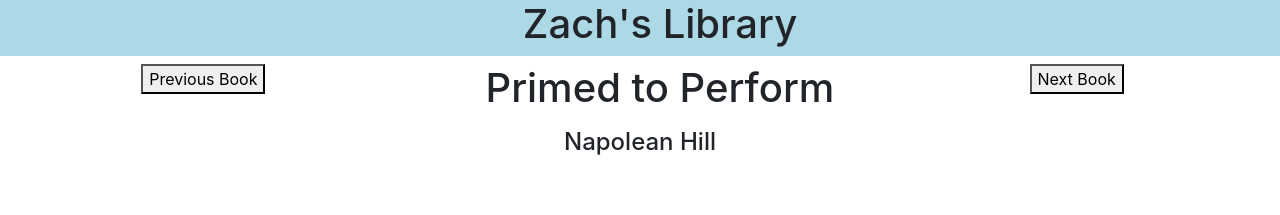
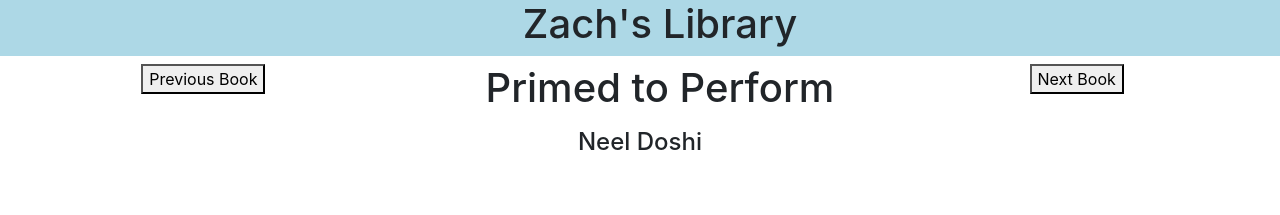
Before and after one commit to InksterZachary/ReactMusicLibrary, a React (Create React App) app: page / in a window 1280 px wide. Shown: the top 215 px of the page. Built offline with nearby package versions, Linux system fonts and the light colour scheme.

Commit message:
Created new 2 new folders in components tab: BookViewer- Holds logic used for displaying the buttons and book info on page(called in app.jsx) Book- Will hold styling for individual books.

```diff
--- /dev/null
+++ b/src/components/BookViewer/bookViewer.jsx
@@ -0,0 +1,20 @@
+import React from 'react';
+
+function BookViewer(props){
+    return(
+        <div className="row row-spacer">
+            <div className="col-md-4">
+                <button onClick={() => props.previousBook()}>Previous Book</button>
+            </div>
+            <div className="col-md-4">
+                <h1>{props.book.title}</h1>
+                <h4>{props.book.author}</h4>
+            </div>
+            <div className="col-md-4">
+                <button onClick={() => props.nextBook()}>Next Book</button>
+            </div>
+        </div>
+    )
+}
+
+export default BookViewer;
--- a/src/components/app.jsx
+++ b/src/components/app.jsx
@@ -1,5 +1,6 @@
 import React, { Component } from 'react';
 import TitleBar from './TitleBar/titleBar';
+import BookViewer from './BookViewer/bookViewer';
 
 class App extends Component {
     constructor(props) {
@@ -37,18 +38,7 @@
         return (
             <div className="text-center">
                 <TitleBar />
-                <div className="row row-spacer">
-                    <div className="col-md-4">
-                        <button onClick={() => this.goToPreviousBook()}>Previous Book</button>
-                    </div>
-                    <div className="col-md-4">
-                        <h1>{this.books[this.state.bookNumber].title}</h1>
-                        <h4>{this.books[0].author}</h4>
-                    </div>
-                    <div className="col-md-4">
-                        <button onClick={() => this.goToNextBook()}>Next Book</button>
-                    </div>
-                </div>
+                <BookViewer book={this.books[this.state.bookNumber]} nextBook={() => this.goToNextBook()} previousBook={() => this.goToPreviousBook()}/>
             </div>
         );
     }
```
Also changed, not shown: src/components/Book/book.css (added), src/components/Book/book.jsx (added), src/components/BookViewer/bookViewer.css (added).
